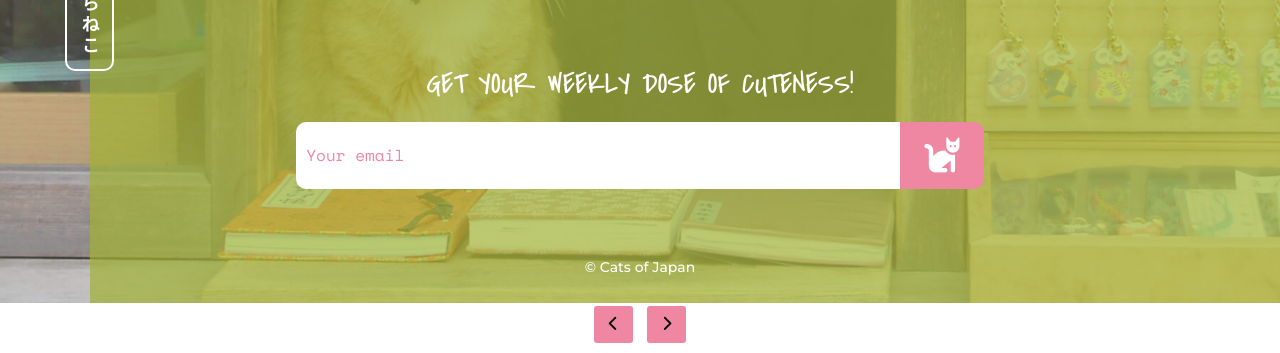
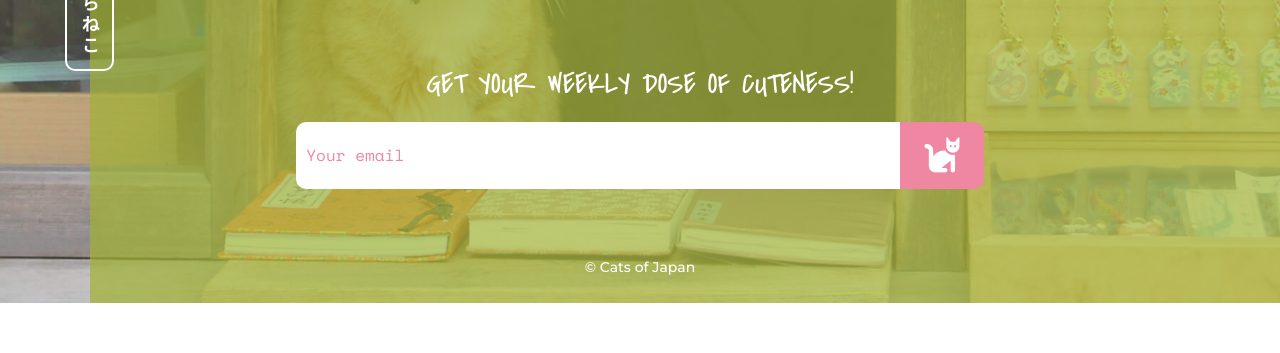
Before and after one commit to madeline2909/web-3-project-1, a website: page deploy/blog.html in a window 1280 px wide. Shown: the part 4641-4994 px from the top of the page. After the commit the page ends 4947 px from the top, so only its background shows below. Drawn offline with nearby package versions, Linux system fonts and the light colour scheme.

```diff
--- a/deploy/blog.html
+++ b/deploy/blog.html
@@ -133,10 +133,10 @@
                 <script src="https://cdnjs.cloudflare.com/ajax/libs/tiny-slider/2.9.2/min/tiny-slider.js"></script>
 
                 <script src="js/scripts-min.js"></script>
-    <div class="tns-controls" aria-label="Carousel Navigation" tabindex="0">
+    <!-- <div class="tns-controls" aria-label="Carousel Navigation" tabindex="0">
                                 <button data-controls="prev" tabindex="-1" aria-controls="tns1"><i class="fas fa-chevron-left" aria-hidden="true"></i></button>
                                 <button data-controls="next" tabindex="-1" aria-controls="tns1"><i class="fas fa-chevron-right" aria-hidden="true"></i></button>
-                            </div>
+                            </div> -->
 </body>
 
 </html>
```
Also changed, not shown: deploy/gallery.html (+2 -2 lines), deploy/index.html (+2 -2 lines), 1 other file.
